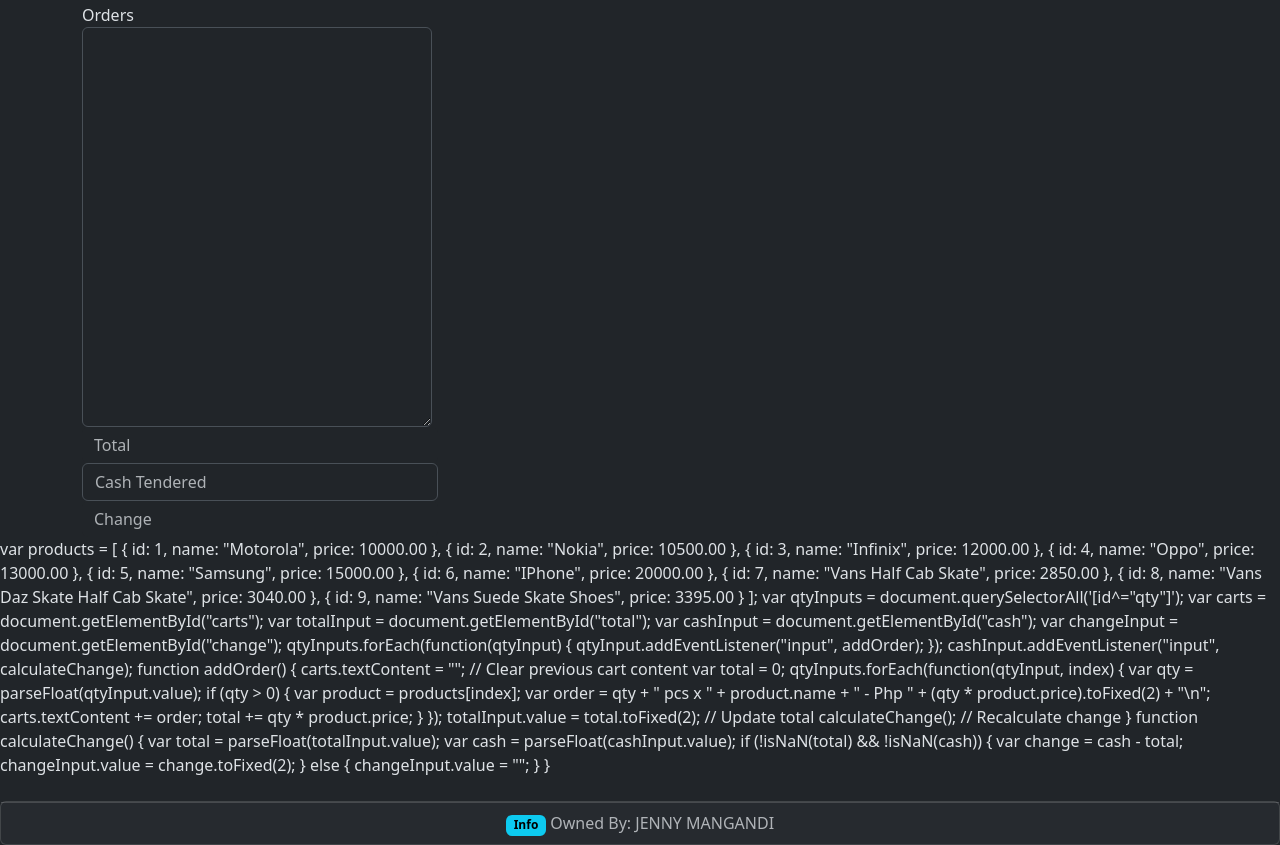
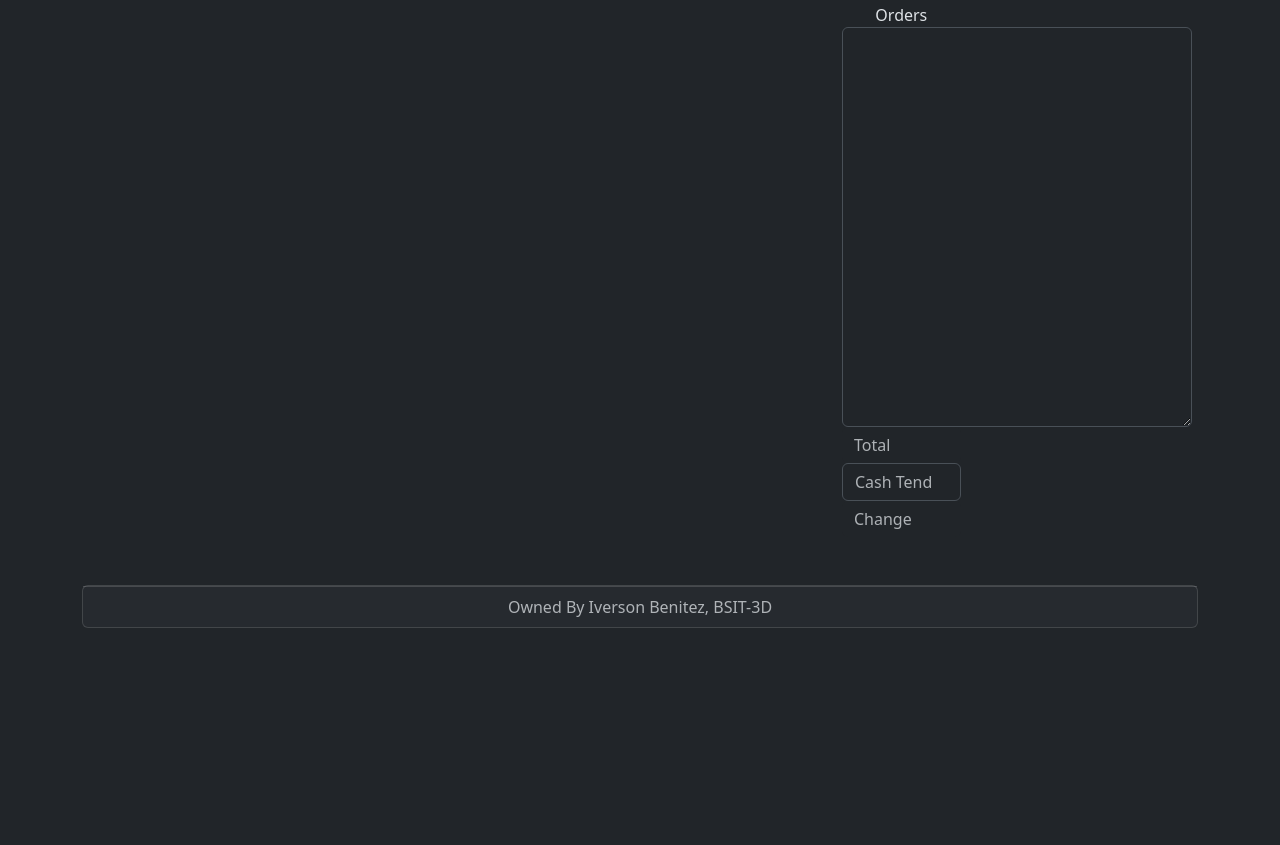
Before and after one commit to JennyMangandi/cellphone, a plain HTML site: page index.html in a window 1280 px wide. Shown: the part 888-1733 px from the top of the page. After the commit the page ends 1516 px from the top, so only its background shows below. Drawn offline with nearby package versions, Linux system fonts and the light colour scheme.

Commit message:
Update index.html

```diff
--- a/index.html
+++ b/index.html
@@ -9,7 +9,7 @@
     <div class="container">
         <div class="row">
             <div class="col-12 text-center">
-               <h2> Jeng's Cellshop </h2>
+                <h2>Jeng's Cellshop</h2>
                 <hr class="hr" />
                 </div>
             </div>
@@ -51,28 +51,33 @@
                         <img src="iPhones-Brand-Banner-900x800.jpg" style="width:500px;height: 300px;" class="img-thumbnail"/><br>
                         <label for="product6" id="price6">20,000.00</label>
                         <input type="number" class="form-control" id="qty6" placeholder="Enter quantity"/><br>
-                </div>
-                <div class="col-4">
+
+               <div class="col-4">
                         <label for="carts"> Orders </label><br>
                         <textarea class="form-control" rows="29" id="carts" cols="200" readonly style="width: 350px;height: 400px;font-size: 12px;"></textarea>
                         <input type="text" class="form-control border-0" id="total" readonly placeholder="Total"/>
                         <input type="number" class="form-control" id="cash" placeholder="Cash Tendered"/>
                         <input type="text" class="form-control border-0" id="change" readonly placeholder="Change"/>
 
-                </div>
+               </div>
             </div>
-        </div>
+            </div>
+     <br><br>
+       <div class="card text-center">
+      <div class="card-footer text-body-secondary">
+      Owned By Iverson Benitez, BSIT-3D
+    </div>
+    </div>
 
-      var products = [
+      <script>
+           var products = [
         { id: 1, name: "Motorola", price: 10000.00 },
         { id: 2, name: "Nokia", price: 10500.00 },
         { id: 3, name: "Infinix", price: 12000.00 },
         { id: 4, name: "Oppo", price: 13000.00 },
         { id: 5, name: "Samsung", price: 15000.00 },
         { id: 6, name: "IPhone", price: 20000.00 },
-        { id: 7, name: "Vans Half Cab Skate", price: 2850.00 },
-        { id: 8, name: "Vans Daz Skate Half Cab Skate", price: 3040.00 },
-        { id: 9, name: "Vans Suede Skate Shoes", price: 3395.00 }
+
     ];
 
 
@@ -121,14 +126,6 @@
             changeInput.value = "";
         }
     }
-      </script>
-
-<script src="index.js"></script>
-     <br><br>
-       <div class="card text-center">
-      <div class="card-footer text-body-secondary">
-        <div class="badge text-bg-info">Info</div>
-         Owned By: JENNY MANGANDI
-
-    </div>
-    </div>
+    </script>
+</body>
+</html>
```
